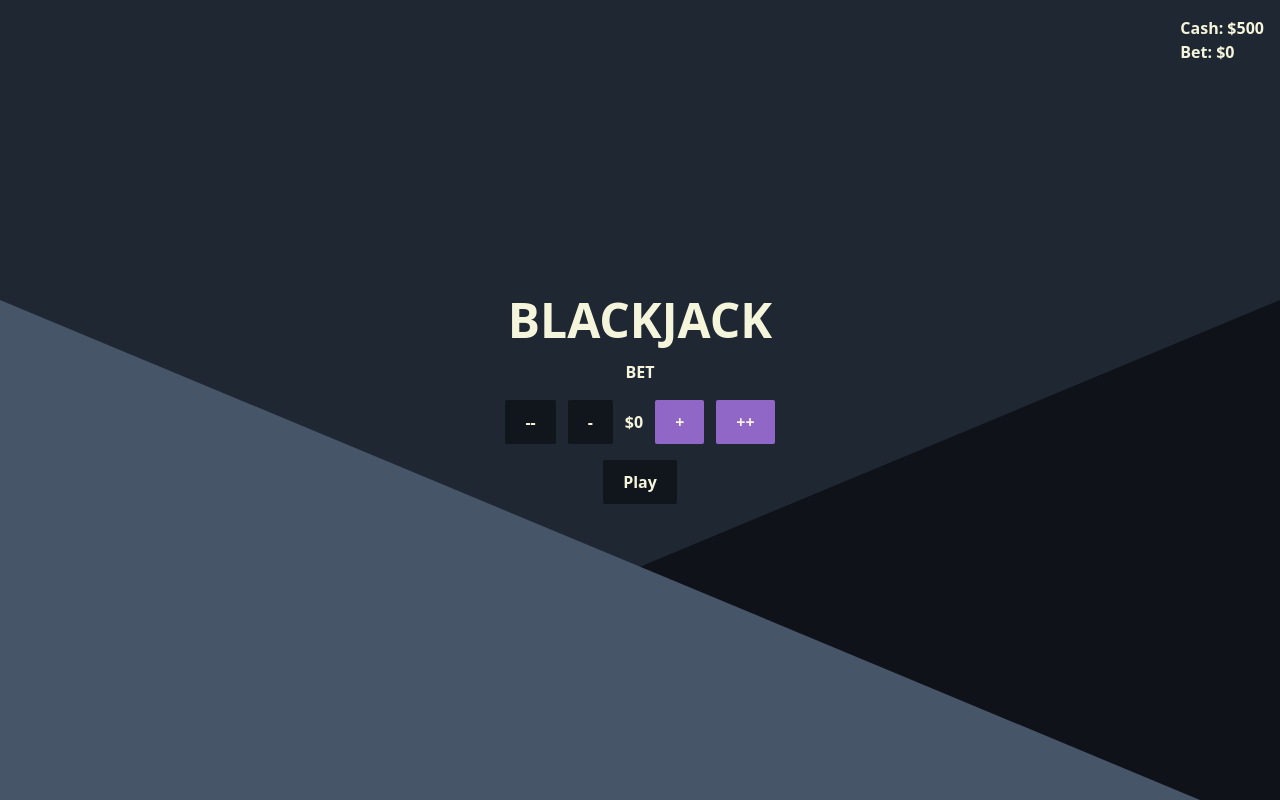
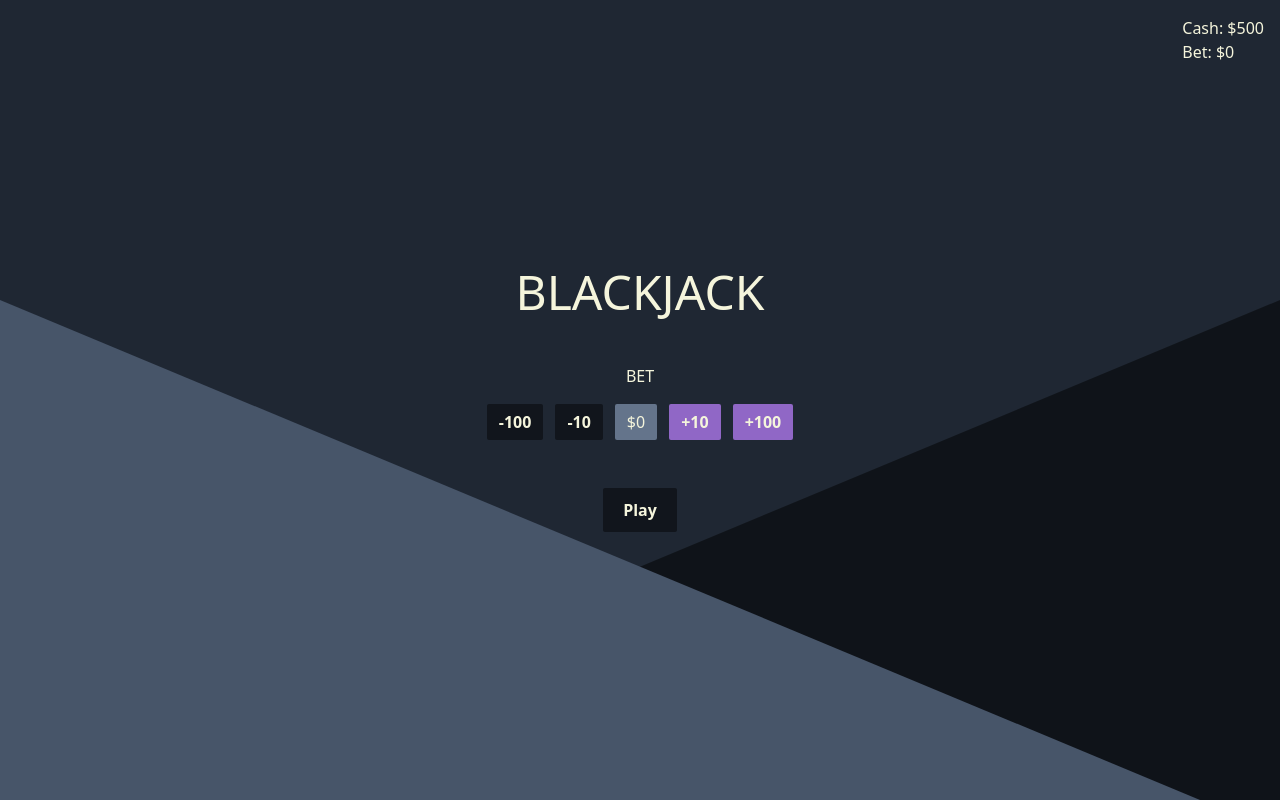
Before and after one commit to brng1017/blackjack, a React (Create React App) app: page / in a window 1280 px wide. Built offline with nearby package versions, Linux system fonts and the light colour scheme.

Commit message:
updated README.md file

```diff
--- a/src/components/GameScreen.tsx
+++ b/src/components/GameScreen.tsx
@@ -63,7 +63,7 @@ const GameScreen: FC<GameScreenProps> = ({
     if (cash - bet < 0) {
       setDoubleDown(false);
     }
-    // if either hits natural, end game
+    // If either hits natural, end game
     if (newGame.dealer.score === 21 || newGame.player.score === 21) {
       setGameEnd(true);
     }
@@ -126,7 +126,6 @@ const GameScreen: FC<GameScreenProps> = ({
     setCash((curr) => curr - bet);
     setBet((curr) => curr * 2);
     handleHit();
-    // setTimeout(() => handleStand(), 1500);
     handleStand();
   }
 
--- a/src/components/StartScreen.tsx
+++ b/src/components/StartScreen.tsx
@@ -25,7 +25,7 @@ const StartScreen: FC<StartScreenProps> = ({ onStart, bet, setBet, cash }) => {
   return (
     <div className=' w-full h-screen m-auto flex items-center justify-center'>
       <div className=' flex flex-col items-center justify-center gap-4'>
-        <h1 className=' text-5xl'>BLACKJACK</h1>
+        <h1 className=' text-5xl mb-8'>BLACKJACK</h1>
 
         <p>BET</p>
 
@@ -33,31 +33,35 @@ const StartScreen: FC<StartScreenProps> = ({ onStart, bet, setBet, cash }) => {
           <button
             onClick={() => setBet((curr) => curr - 100)}
             disabled={bet - 100 < 0}
+            className=' px-3 py-1.5'
           >
-            --
+            -100
           </button>
           <button
             onClick={() => setBet((curr) => curr - 10)}
             disabled={bet - 10 < 0}
+            className=' px-3 py-1.5'
           >
-            -
+            -10
           </button>
-          <p>${bet}</p>
+          <p className=' bg-slate-500 rounded-sm px-3 py-1.5'>${bet}</p>
           <button
             onClick={() => setBet((curr) => curr + 10)}
             disabled={bet + 10 > cash}
+            className=' px-3 py-1.5'
           >
-            +
+            +10
           </button>
           <button
             onClick={() => setBet((curr) => curr + 100)}
             disabled={bet + 100 > cash}
+            className=' px-3 py-1.5'
           >
-            ++
+            +100
           </button>
         </div>
 
-        <button onClick={onStart} disabled={bet <= 0}>
+        <button className=' mt-8' onClick={onStart} disabled={bet <= 0}>
           Play
         </button>
       </div>
--- a/src/globals.css
+++ b/src/globals.css
@@ -8,13 +8,13 @@
   }
 
   body {
-    @apply m-auto bg-background font-sans text-text font-extrabold;
+    @apply m-auto bg-background font-sans text-text font-light overflow-hidden;
   }
 }
 
 @layer utilities {
   button {
-    @apply bg-button rounded-sm px-5 py-2.5 text-center text-text transition-all ease-in hover:bg-hover focus:outline-none disabled:bg-disabled;
+    @apply bg-button font-extrabold rounded-sm px-5 py-2.5 text-center text-text transition-all ease-in hover:bg-hover focus:outline-none disabled:bg-disabled;
   }
 
   h3 {
```
Also changed, not shown: 1 other file (tests, documents, lock files or other folders).
